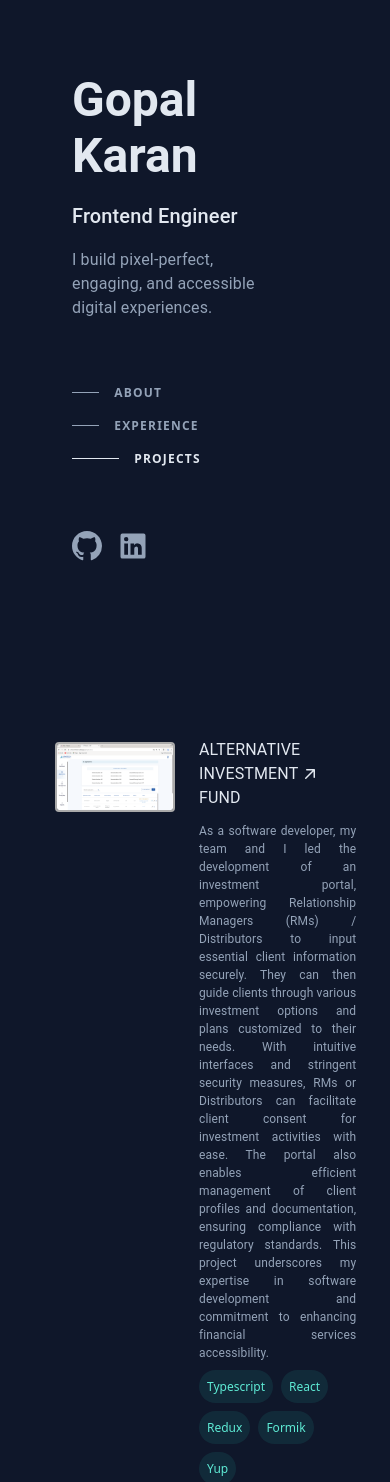
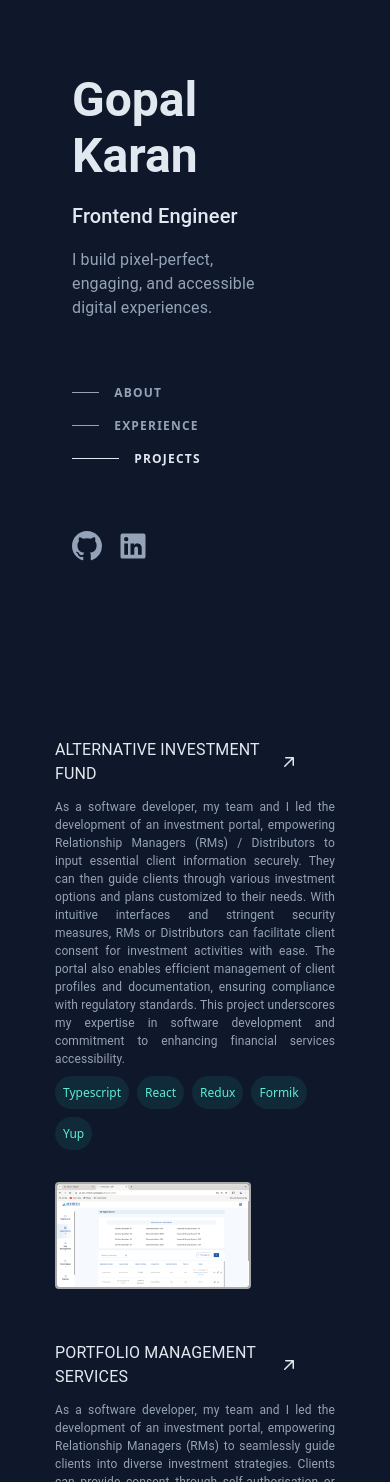
Before and after one commit to gopalkaran/react-portfolio, a React (Vite) app: page /projects in a window 390 px wide. Built offline with nearby package versions, Linux system fonts and the light colour scheme; the HTML template or start-up script is replaced by a standard one.

Commit message:
responsive projects and experience section

```diff
--- a/src/components/MainSection/Experience/Experience.jsx
+++ b/src/components/MainSection/Experience/Experience.jsx
@@ -14,7 +14,13 @@ import { timeLineData } from "./experienceData";
 
 const Experience = () => {
   return (
-    <List sx={{ width: "80%", py: 10, gap: 2 }}>
+    <List
+      sx={{
+        width: { xs: "90%", sm: "80%" },
+        py: 10,
+        gap: 2,
+      }}
+    >
       {timeLineData?.map((timeLineEvent) => {
         return (
           <ListItem
@@ -25,6 +31,7 @@ const Experience = () => {
               alignItems: "flex-start",
               gap: 3,
               p: 2,
+              mb: 2,
               width: "100%",
               height: "auto",
               textDecoration: "none",
@@ -52,9 +59,14 @@ const Experience = () => {
             <Box
               component={"img"}
               src={timeLineEvent.logo}
-              height={70}
-              width={70}
-              sx={{ border: "2px solid #aaa", borderRadius: 1, marginTop: 1 }}
+              sx={{
+                border: "2px solid #aaa",
+                borderRadius: 1,
+                marginTop: 1,
+                maxWidth: 70,
+                width: "20%",
+                height: "auto",
+              }}
             ></Box>
             <Stack direction={"column"} gap={1}>
               <Stack direction={"column"} gap={0.2}>
--- a/src/components/MainSection/Projects/index.jsx
+++ b/src/components/MainSection/Projects/index.jsx
@@ -20,10 +20,16 @@ const Projects = () => {
             key={project.id}
             sx={{
               display: "flex",
-              flexDirection: "row",
+              flexDirection: {
+                xs: "column-reverse",
+                sm: "row",
+                md: "column-reverse",
+                lg: "row",
+              },
               alignItems: "flex-start",
               gap: 3,
               p: 2,
+              mb: 2,
               width: "100%",
               height: "auto",
               textDecoration: "none",
@@ -50,9 +56,18 @@ const Projects = () => {
             <Box
               component={"img"}
               src={project.logo}
-              height={70}
-              width={120}
-              sx={{ border: "2px solid #aaa", borderRadius: 1, marginTop: 1 }}
+              sx={{
+                border: "2px solid #aaa",
+                borderRadius: 1,
+                marginTop: 1,
+                maxWidth: {
+                  xs: "70%",
+                  sm: "30%",
+                  md: "70%",
+                  lg: "30%",
+                },
+                height: "auto",
+              }}
             ></Box>
             <Stack direction={"column"} gap={1}>
               <Stack direction={"row"}>
```
